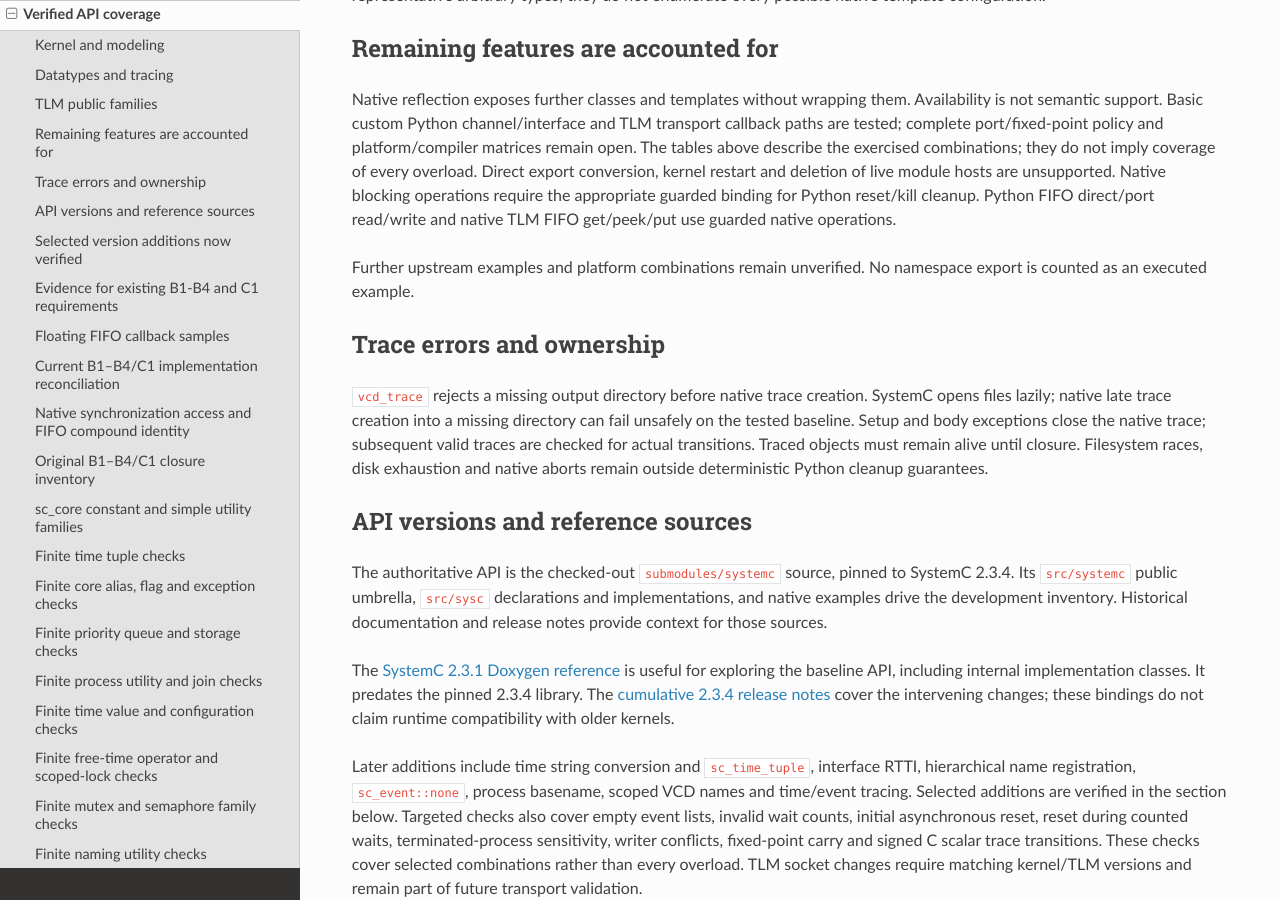
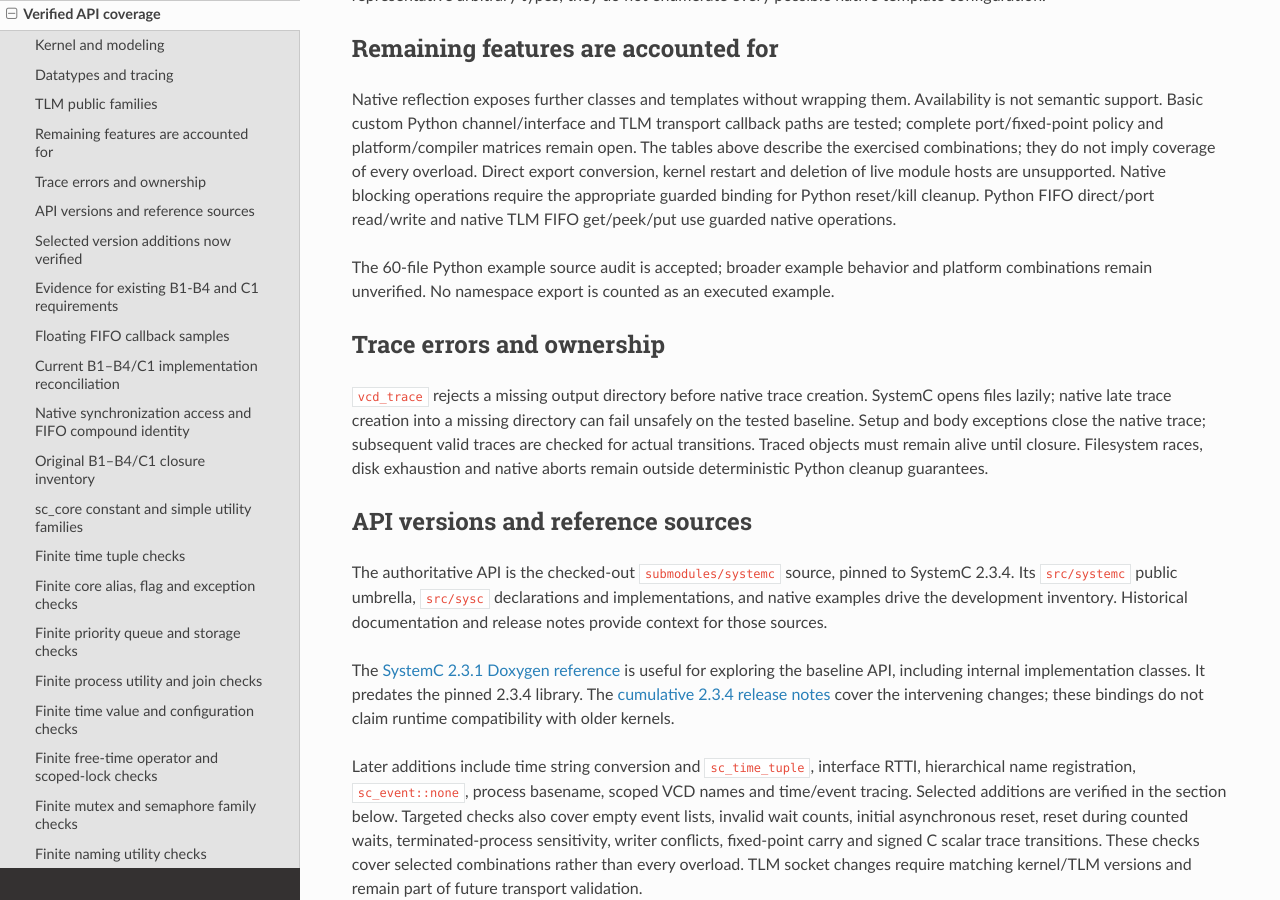
Before and after one commit to amal-khailtash/pysystemc, a Sphinx documentation site: the page built from docs/api/coverage.rst, in a window 1280 px wide and 900 px high, scrolled down 1744 px. Built offline with Sphinx 7.4.7 and the Read the Docs theme 3.1.0, drawn with Linux system fonts in a browser that asks for light colours.

Commit message:
docs: clarify current regression and example audit status

```diff
--- a/docs/api/coverage.rst
+++ b/docs/api/coverage.rst
@@ -144,8 +144,9 @@ hosts are unsupported. Native blocking operations require the appropriate guarde
 reset/kill cleanup. Python FIFO direct/port read/write and native TLM FIFO
 get/peek/put use guarded native operations.
 
-Further upstream examples and platform combinations remain unverified. No
-namespace export is counted as an executed example.
+The 60-file Python example source audit is accepted; broader example behavior
+and platform combinations remain unverified. No namespace export is counted
+as an executed example.
 
 Trace errors and ownership
 --------------------------
--- a/docs/development/performance.rst
+++ b/docs/development/performance.rst
@@ -299,8 +299,9 @@ All 113 runtime files matched the wheel, sdist and isolated installed package;
 112 runtime files were unchanged from the preceding package. Installed public
 trigger callbacks and both native and Python 3.14 thread waits passed, including
 Python finally cleanup and process-handle lifecycle. Eight targeted tests
-passed without skips. Integration collection was 993; full-suite and global coverage
-results remain historical.
+passed without skips. Integration collection at that checkpoint was 993.
+Current collection is 995. Full-suite and global coverage results remain
+historical pending the fresh regression run.
 
 Follow-up lifetime regressions compare two owner instances sharing the installed
 member closure against independent native methods with private event sets.
```
